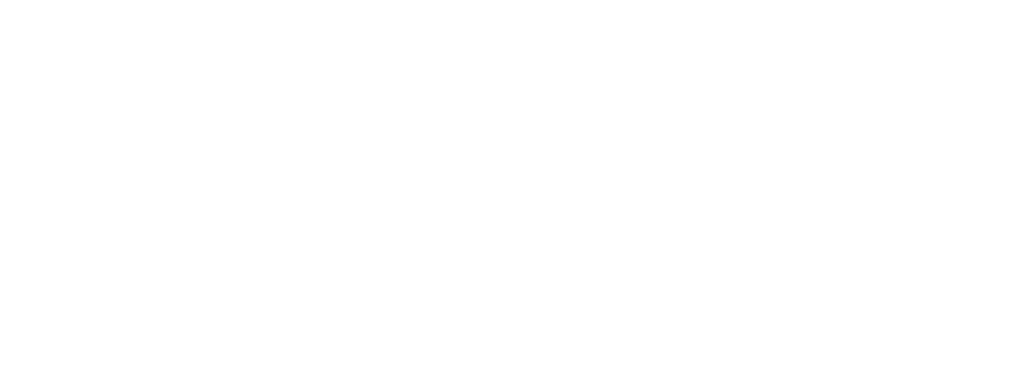
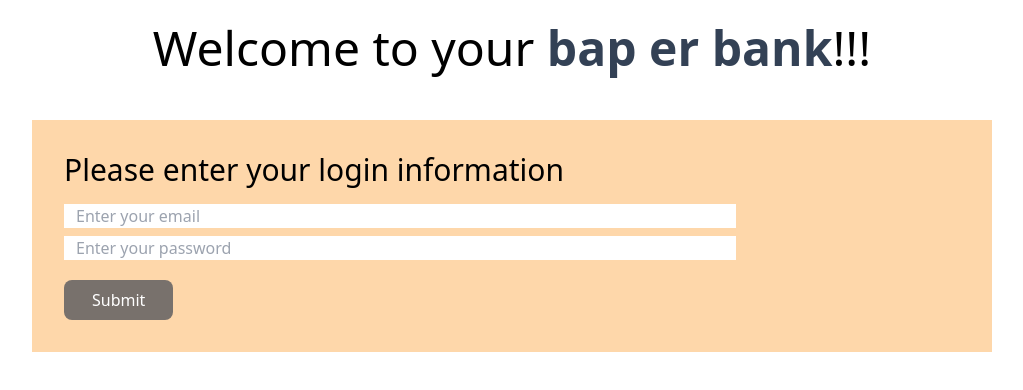
Before and after one commit to apurba4224/baper-bank, a plain HTML site: page index.html in a window 1280 px wide. Shown: the whole page, without its empty margins (128-1151 px from the left). Drawn offline with nearby package versions, Linux system fonts and the light colour scheme.

Commit message:
login page

```diff
--- a/index.html
+++ b/index.html
@@ -6,10 +6,23 @@
     <meta http-equiv="X-UA-Compatible" content="IE=edge">
     <meta name="viewport" content="width=device-width, initial-scale=1.0">
     <title>Baper Bank</title>
+    <script src="https://cdn.tailwindcss.com"></script>
 </head>
 
 <body>
-
+    <header>
+        <h1 class="text-5xl text-center mt-6">Welcome to your <span class="font-semibold text-slate-700">bap er
+                bank</span>!!!
+        </h1>
+    </header>
+    <main>
+        <section class="bg-orange-200 w-9/12 mx-auto mt-12 p-8">
+            <h3 class="text-3xl mb-4 font-medium">Please enter your login information</h3>
+            <input class="w-9/12 block mb-2 px-3" type="email" name="" id="" placeholder="Enter your email">
+            <input class="w-9/12 block px-3" type="password" name="" id="" placeholder="Enter your password">
+            <button class="bg-stone-500 mt-5 rounded-lg px-7 py-2 font-medium text-white">Submit</button>
+        </section>
+    </main>
 </body>
 
 </html>
```
